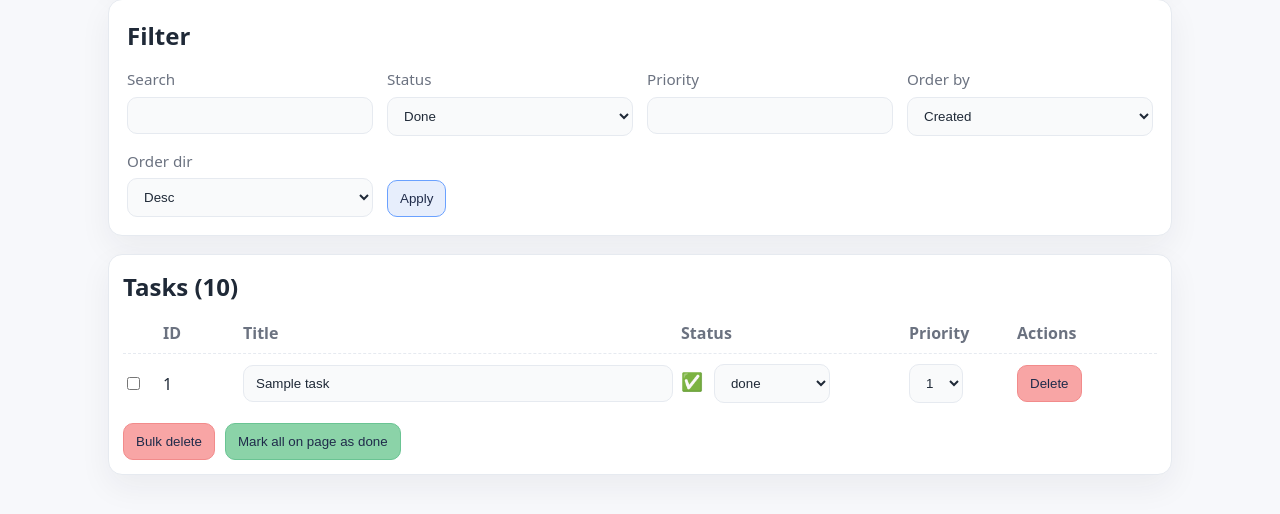
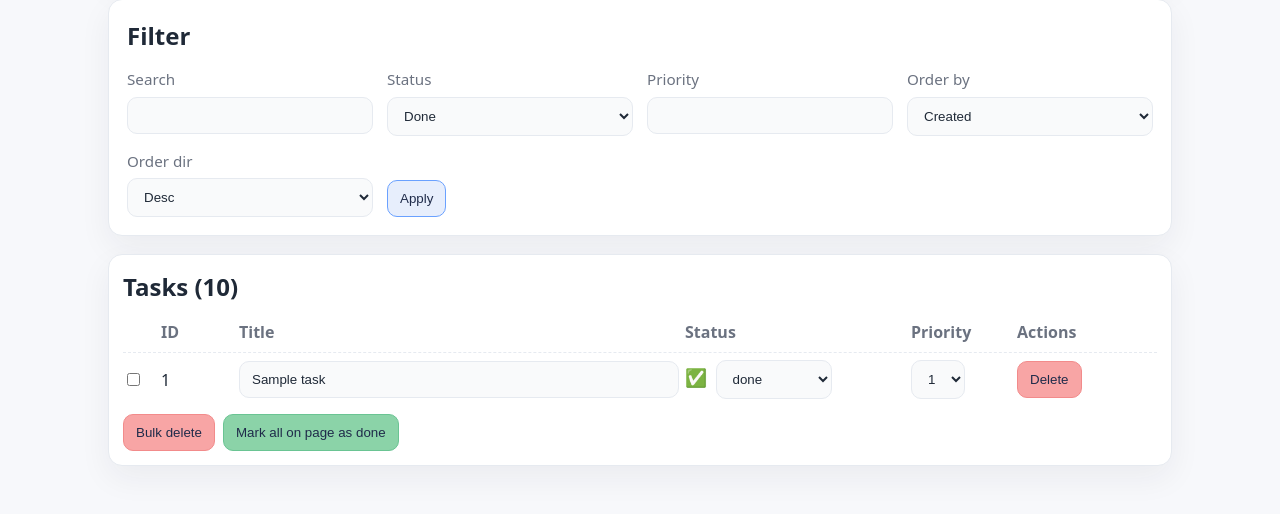
Before and after one commit to ukvass/personal_manager, a FastAPI app: template app/templates/index.html in a window 1280 px wide. Shown: the part 263-777 px from the top of the page. Run offline with FastAPI, Linux system fonts and the light colour scheme; the template is opened without the code that fills it: most values are stand-ins (such as "Sample title", 1, 10 or a date in 2020); some libraries are stand-ins or nearby versions.

Commit message:
style: adjust spacing and alignment in actions bar and table layout

```diff
--- a/app/static/style.css
+++ b/app/static/style.css
@@ -78,7 +78,7 @@ input, select, button { background: var(--panel-2); color: var(--text); border:
 .grid .actions { display: flex; align-items: flex-end }
 
 /* Actions bar inside cards */
-.actions { display: flex; align-items: center; gap: var(--space-2); margin-top: var(--space-3); }
+.actions { display: flex; align-items: center; gap: 8px; margin-top: var(--space-2); }
 
 .btn { background: #e7eefc; border: 1px solid var(--brand-700); color: #1f2b4a; cursor: pointer; padding: 10px 12px; border-radius: var(--radius-sm) }
 .btn:hover { filter: brightness(1.01) }
@@ -87,16 +87,16 @@ input, select, button { background: var(--panel-2); color: var(--text); border:
 .btn-success { background: var(--success); border-color: #6ac493 }
 
 /* Table */
-.table { display: flex; flex-direction: column; gap: 4px }
-.row { display: grid; grid-template-columns: 32px 72px minmax(0, 1fr) 220px 100px 140px; align-items: center; gap: 8px; padding: 6px 0; }
+.table { display: flex; flex-direction: column; gap: 2px }
+.row { display: grid; grid-template-columns: 32px 72px minmax(0, 1fr) 220px 100px 140px; align-items: center; gap: 6px; padding: 5px 0; }
 .row.header { color: var(--muted); font-weight: 600; border-bottom: 1px dashed var(--line); padding-bottom: 8px }
 .row > * { min-width: 0 }
-.row-actions { display: flex; gap: 10px; justify-content: flex-start }
+.row-actions { display: flex; gap: 6px; justify-content: flex-start }
 
 /* Cells */
-.status-cell, .priority-cell, .title-cell { display: flex; align-items: center; gap: .5rem }
+.status-cell, .priority-cell, .title-cell { display: flex; align-items: center; gap: .35rem }
 .status-emoji { font-size: 1.1rem; line-height: 1 }
-.status-cell select { margin-left: .4rem }
+.status-cell select { margin-left: .25rem }
 .title-cell input { width: 100%; }
 
 /* Utils */
```
Also changed, not shown: tasks.db.
